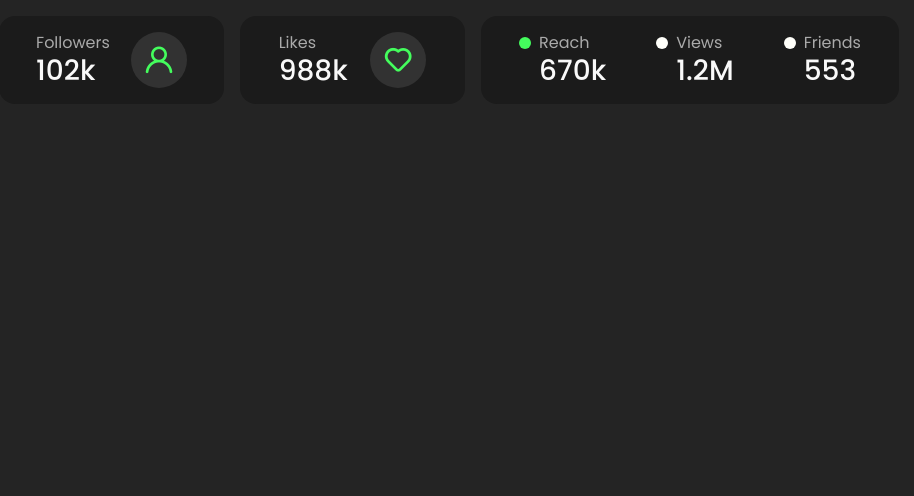
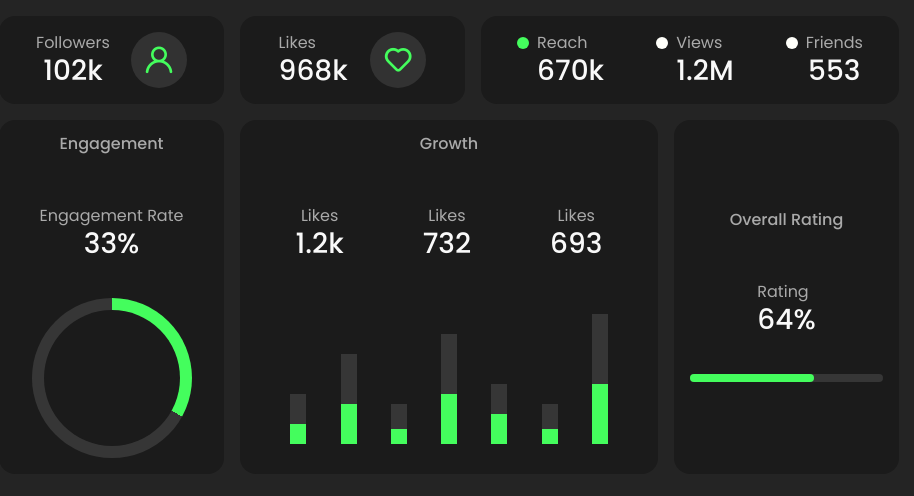
Before and after one commit to ajhacker03/ui-dashboard, a plain HTML site: page index.html in a window 1280 px wide. Shown: the whole page, without its empty margins (191-1105 px from the left). Drawn offline with nearby package versions, Linux system fonts and the light colour scheme.

Commit message:
Added more cards

```diff
--- a/index.html
+++ b/index.html
@@ -21,15 +21,15 @@
                     <h4 class="card-h4">Followers</h4>
                     <h2 class="card-h2">102k</h2>
                 </div>
-                <span><i class="card-icon uil uil-user"></i></span>
+                <span><i class="card-headline-icon uil uil-user"></i></span>
             </div>
 
             <div class="card card-headline">
                 <div>
                     <h4 class="card-h4">Likes</h4>
-                    <h2 class="card-h2">988k</h2>
+                    <h2 class="card-h2">968k</h2>
                 </div>
-                <span><i class="card-icon uil uil-heart"></i></span>
+                <span><i class="card-headline-icon uil uil-heart"></i></span>
             </div>
 
             <div class="card card-list">
@@ -57,6 +57,85 @@
             </div>
         </div>
 
+        <div class="row">
+            <div class="card card-progress">
+
+
+                <h3 class="card-h3">Engagement</h3>
+
+                <div>
+                    <h4 class="card-h4">Engagement Rate</h4>
+                    <h2 class="card-h2">33%</h2>
+                </div>
+
+
+                <div class="card-progress-donut"></div>
+            </div>
+
+            <div class="card card-growth">
+                <h3 class="card-h3">
+                    Growth
+                </h3>
+                <div class="card-growth-headline">
+                    <div>
+                        <h4 class="card-h4">Likes</h4>
+                        <h2 class="card-h2">1.2k</h2>
+                    </div>
+                    <div>
+                        <h4 class="card-h4">Likes</h4>
+                        <h2 class="card-h2">732</h2>
+                    </div>
+                    <div>
+                        <h4 class="card-h4">Likes</h4>
+                        <h2 class="card-h2">693</h2>
+                    </div>
+                </div>
+                <div class="card-bar-chart">
+                    <div>
+                        <div class="card-bar-default" style="height: 30px;"></div>
+                        <div class="card-bar-primary" style="height: 20px;"></div>
+                    </div>
+                    <div>
+                        <div class="card-bar-default" style="height: 50px;"></div>
+                        <div class="card-bar-primary" style="height: 40px;"></div>
+                    </div>
+                    <div>
+                        <div class="card-bar-default" style="height: 25px;"></div>
+                        <div class="card-bar-primary" style="height: 15px;"></div>
+                    </div>
+                    <div>
+                        <div class="card-bar-default" style="height: 60px;"></div>
+                        <div class="card-bar-primary" style="height: 50px;"></div>
+                    </div>
+                    <div>
+                        <div class="card-bar-default" style="height: 30px;"></div>
+                        <div class="card-bar-primary" style="height: 30px;"></div>
+                    </div>
+                    <div>
+                        <div class="card-bar-default" style="height: 25px;"></div>
+                        <div class="card-bar-primary" style="height: 15px;"></div>
+                    </div>
+                    <div>
+                        <div class="card-bar-default" style="height: 70px;"></div>
+                        <div class="card-bar-primary" style="height: 60px;"></div>
+                    </div>
+                </div>
+            </div>
+
+            <div class="card card-progress">
+                <h3 class="card-h3">Overall Rating</h3>
+                <div>
+                    <h4 class="card-h4">Rating</h4>
+                    <h2 class="card-h2">64%</h2>
+                </div>
+
+
+                <div class="loading-bar"></div>
+
+
+            </div>
+        </div>
+
     </div>
 
     </div>
--- a/style.css
+++ b/style.css
@@ -22,9 +22,6 @@ h1, h2, h3, h4, h5, h6 {
 }
 
 .card {
-    display: flex;
-    align-items: center;
-    justify-content: space-evenly;
     padding: 1rem;
     border-radius: 1rem;
     background: var(--color-card);
@@ -32,6 +29,19 @@ h1, h2, h3, h4, h5, h6 {
 }
 
 .container {
+}
+
+@media screen and (max-width: 600px){
+    .container {
+        width: 600px;
+        margin: 2rem 1.5rem;
+    }
+
+    .row > .card-headline, .row > .card-list {
+        flex-direction: column;
+        align-items: center;
+    }
+
 }
 
 @media screen and (min-width: 600px) {
@@ -49,7 +59,16 @@ h1, h2, h3, h4, h5, h6 {
     color: var(--color-label);
 }
 
-.card-icon {
+.card-h3 {
+    text-align: center;
+    margin-bottom: 1rem;
+    color: var(--color-label);
+    font-size: 1rem;
+    font-weight: 500;
+}
+
+
+.card-headline-icon {
     display: grid;
     place-items: center;
     height: 3.5rem;
@@ -63,25 +82,33 @@ h1, h2, h3, h4, h5, h6 {
 .card-h2 {
     font-size: 1.75rem;
     font-weight: 500;
+    text-align: center;
 }
 
 .row {
     display: flex;
     gap: 1rem;
+    margin-bottom: 1rem;
 }
 
 .card-list {
     display: flex;
-    gap: 1.75rem;
+    align-items: center;
+    justify-content: space-around;
+    gap: 0.75rem;
     width: 50%;
 }
 
 .card-list-item {
     display: flex;
+    justify-content: space-between;
     gap: 0.5rem;
 }
 
 .card-headline {
+    display: flex;
+    align-items: center;
+    justify-content: space-evenly;
     width: 25%;
 }
 
@@ -90,7 +117,6 @@ h1, h2, h3, h4, h5, h6 {
     width: 0.75rem;
     height: 0.75rem;
     border-radius: 50%;
-
 }
 
 .card-list-badge.primary {
@@ -104,3 +130,95 @@ h1, h2, h3, h4, h5, h6 {
 .card-list-badge.default {
     background-color: var(--color-default);
 }
+
+.card-progress {
+    display: flex;
+    flex-direction: column;
+    align-items: center;
+    justify-content: center;
+    width: 25%;
+    gap: 2.5rem;
+}
+
+.card-progress-donut {
+    position: relative;
+    width: 10rem;
+    height: 10rem;
+    border-radius: 50%;
+    background: conic-gradient(
+        var(--color-primary) 0% 33%,
+        var(--color-default) 33% 100%
+    );
+}
+
+.card-progress-donut::after {
+    content: "";
+    position: absolute;
+    transform: translate(-50%, -50%);
+    top: 50%;
+    left: 50%;
+    width: 85%;
+    height: 85%;
+    border-radius: inherit;
+    background:var(--color-card);
+}
+
+.card-growth {
+    width: 50%;
+    padding: 1rem;
+    text-align: center;
+}
+
+.card-growth-headline {
+    margin-top: 3.5rem;
+    display: flex;
+    align-items: center;
+    justify-content: space-around;
+}
+
+.card-bar-chart {
+    display: flex;
+    align-items: flex-end;
+    justify-content: space-evenly;
+    margin-top: 3.5rem;
+}
+
+.card-bar-chart > div {
+    display: grid;
+    place-items: end;
+    /* height: 5rem;
+    width: 1rem; */
+    background: var(--color-primary);
+}
+
+
+.card-bar-chart > div > div {
+    width: 1rem;
+}
+
+.card-bar-primary {
+    background:var(--color-primary);
+}
+
+.card-bar-default {
+    background:var(--color-default);
+}
+
+
+.loading-bar {
+    position: relative;
+    width: 100%;
+    height: .5rem;
+    background-color: var(--color-default);
+    border-radius: 1rem;
+}
+
+
+.loading-bar::after {
+    content: "";
+    position: absolute;
+    width: 64%;
+    height: inherit;
+    background-color: var(--color-primary);
+    border-radius: inherit;
+}
```
